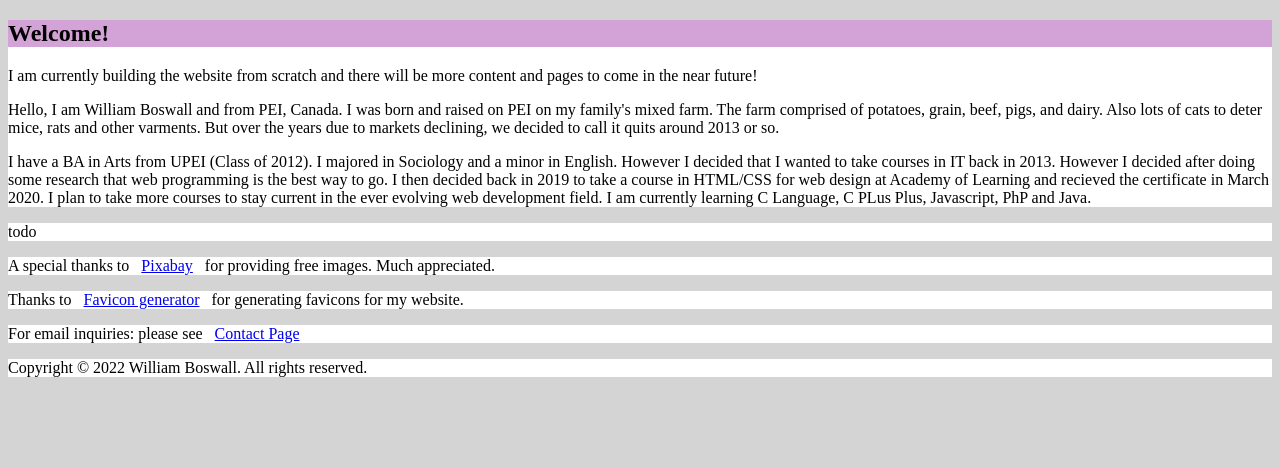
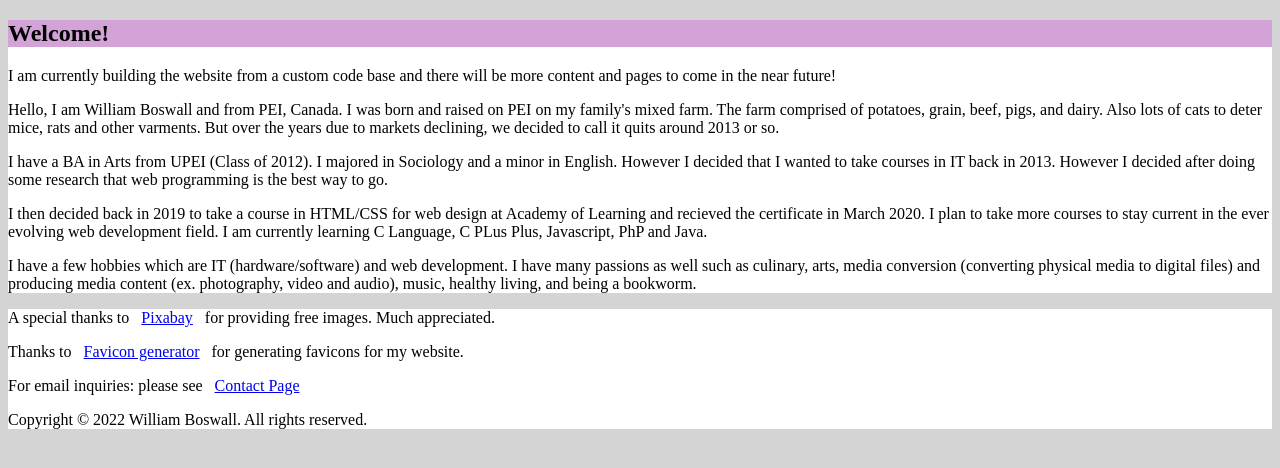
Before and after one commit to wboswall/wboswalldotca, a PHP site: page / in a window 1280 px wide. Shown: the part 196-664 px from the top of the page. Run offline with PHP 8.4, Linux system fonts and the light colour scheme; some web fonts are replaced.

Commit message:
Commit changes to phpScripts/content.php.

```diff
--- a/phpScripts/content.php
+++ b/phpScripts/content.php
@@ -1,13 +1,21 @@
 <? echo ('<article class="mainPg">
 					<h1>Welcome!</h1>
-					<p> I am currently building the website from scratch and there will be more content and pages to come in the near future! </p>
+					<p> I am currently building the website from a custom code base and there will be more content and pages to come in the near future! </p>
                     <section class="bio">
 					<p> Hello, I am William Boswall and from PEI, Canada.  I was born and raised on PEI on my family&#39;s mixed farm.  The farm comprised of potatoes, grain, beef, pigs, and dairy.  Also lots of cats to deter mice, rats and other varments.
                     But over the years due to markets declining, we decided to call it quits around 2013 or so. </p>
-                    <p> I have a BA in Arts from UPEI (Class of 2012).  I majored in Sociology and a minor in English. However I decided that I wanted to take courses in IT back in 2013.  However I decided after doing some research that web programming is the best way to go.
-                    I then decided back in 2019 to take a course in HTML/CSS for web design at Academy of Learning and recieved the certificate in March 2020.  I plan to take more courses to stay current in the ever evolving web development field.  I am currently learning C Language, C PLus Plus, Javascript, PhP and Java.
+                    <p> I have a BA in Arts from UPEI (Class of 2012).  I majored in Sociology and a minor in English. However I decided that I wanted to take courses in IT back in 2013.  However I decided after doing some research that web programming is the best way to go. </p>
+                    <p>I then decided back in 2019 to take a course in HTML/CSS for web design at Academy of Learning and recieved the certificate in March 2020.  I plan to take more courses to stay current in the ever evolving web development field.  I am currently learning C Language, C PLus Plus, Javascript, PhP and Java. </p>
+                    </section>
+                    <section class="hobbies">
+                    </p> I have a few hobbies which are IT (hardware/software) and web development.  I have many passions as well such as culinary, arts, media conversion (converting physical media to digital files) and producing media content (ex. photography, video and audio), music, healthy living, and being a bookworm.</p>
                     </section>
 				</article>
 				');
 ?>
-<? echo("<p>todo</p>"); ?>
+<?
+echo('<article class="resume"
+
+    </article>
+');
+?>
```
